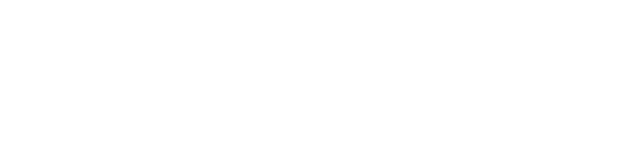
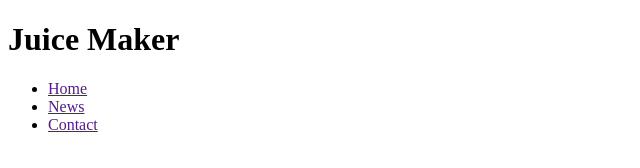
Before and after one commit to SamCodesK/Juice_Web, a plain HTML site: page index.html in a window 1280 px wide. Shown: the whole page, without its empty margins (0-640 px from the left). Drawn offline with Linux system fonts and the light colour scheme.

Commit message:
the header with context

```diff
--- a/index.html
+++ b/index.html
@@ -6,6 +6,17 @@
     <title>Juice Web</title>
 </head>
 <body>
-
+    <header>
+        <h1>
+            Juice Maker
+        </h1>
+        <nav>
+            <ul>
+                <li><a href="">Home</a></li>
+                <li><a href="">News</a></li>
+                <li><a href="">Contact</a></li>
+            </ul>
+        </nav>
+    </header>
 </body>
 </html>
```
